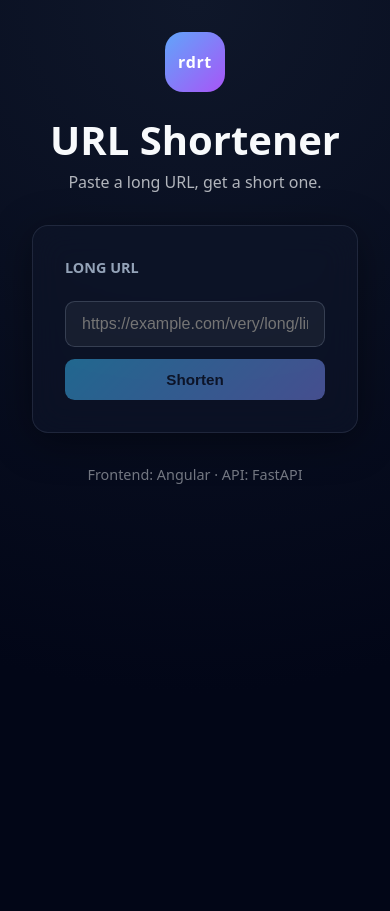
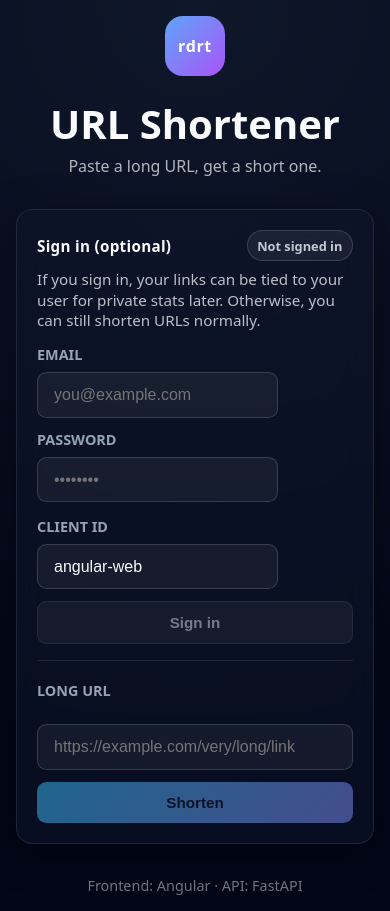
Before and after one commit to marcosamorim/url_shortener_ng, an Angular app: page / in a window 390 px wide. Before the commit the page ends 844 px from the top, so only its background shows below. Built offline with nearby package versions, Linux system fonts and the light colour scheme; what angularx-qrcode would draw is missing.

Commit message:
feat(chore): Adding auth support through our auth-service

```diff
--- a/src/app/app.css
+++ b/src/app/app.css
@@ -69,6 +69,85 @@
   text-transform: uppercase;
   color: #94a3b8;
   margin-bottom: 0.5rem;
+}
+
+/* -------------------------------------------------------
+   OPTIONAL AUTH SECTION
+-------------------------------------------------------- */
+
+.auth {
+  margin-bottom: 1rem;
+}
+
+.auth-head {
+  display: flex;
+  align-items: center;
+  justify-content: space-between;
+  gap: 1rem;
+}
+
+.auth-title {
+  font-size: 0.95rem;
+  font-weight: 700;
+  letter-spacing: 0.02em;
+}
+
+.auth-status {
+  font-size: 0.8rem;
+  font-weight: 700;
+  padding: 0.35rem 0.6rem;
+  border-radius: 999px;
+  border: 1px solid rgba(148, 163, 184, 0.25);
+  background: rgba(255, 255, 255, 0.06);
+  color: #e2e8f0;
+  white-space: nowrap;
+}
+
+.auth-status-on {
+  border-color: rgba(56, 224, 185, 0.55);
+  background: rgba(56, 224, 185, 0.12);
+  color: #a7f3d0;
+}
+
+.auth-status-off {
+  border-color: rgba(148, 163, 184, 0.25);
+  background: rgba(255, 255, 255, 0.06);
+  color: rgba(226, 232, 240, 0.85);
+}
+
+.auth-hint {
+  margin: 0.5rem 0 0.9rem;
+  opacity: 0.75;
+  font-size: 0.95rem;
+  line-height: 1.35;
+}
+
+.auth-form {
+  display: flex;
+  flex-direction: column;
+  gap: 0.9rem;
+}
+
+.auth-row {
+  display: flex;
+  gap: 1rem;
+  align-items: flex-end;
+}
+
+.auth-field {
+  flex: 1;
+  min-width: 0;
+}
+
+.auth-actions {
+  margin-top: 0.75rem;
+}
+
+.divider {
+  border: 0;
+  height: 1px;
+  background: rgba(148, 163, 184, 0.16);
+  margin: 1rem 0 1.25rem;
 }
 
 /* -------------------------------------------------------
@@ -221,7 +300,7 @@ button:disabled {
 /* ---- FULL CARD ---- */
 .qr-card {
   background: #ffffff;
-  padding: 0.6rem 0.6rem 0.8rem;  /* reduced padding */
+  padding: 0.6rem 0.6rem 0.8rem; /* reduced padding */
   border-radius: 1rem;
   border: 3px solid #38e0b9;
 
@@ -229,9 +308,9 @@ button:disabled {
   flex-direction: column;
   align-items: center;
 
-  width: auto;                   /* shrink to content */
+  width: auto; /* shrink to content */
   max-width: 230px;
-  box-shadow: 0 6px 20px rgba(0,0,0,0.12);
+  box-shadow: 0 6px 20px rgba(0, 0, 0, 0.12);
 }
 
 /* ---- URL TEXT ---- */
@@ -241,7 +320,7 @@ button:disabled {
   font-size: 1rem;
   font-weight: 700;
   color: #1f2937;
-  margin-bottom: 0.3rem;         /* smaller margin */
+  margin-bottom: 0.3rem; /* smaller margin */
   padding: 0.6rem 0.2rem 0;
   word-break: break-all;
 }
@@ -250,7 +329,7 @@ button:disabled {
 .qr-code-wrapper {
   position: relative;
   background: #ffffff;
-  padding: 0.25rem;              /* reduced padding */
+  padding: 0.25rem; /* reduced padding */
   border-radius: 0.6rem;
 }
 
@@ -271,7 +350,7 @@ button:disabled {
 }
 
 .qr-logo-inner {
-  width: 40px;                   /* slightly smaller */
+  width: 40px; /* slightly smaller */
   height: 40px;
   border-radius: 12px;
   background: linear-gradient(135deg, #60a5fa, #a855f7);
@@ -282,12 +361,8 @@ button:disabled {
   font-weight: 700;
   font-size: 0.8rem;
 
-  box-shadow: 0 2px 8px rgba(0,0,0,0.25);
+  box-shadow: 0 2px 8px rgba(0, 0, 0, 0.25);
 }
-
-/*.qr-download-btn {*/
-/*  margin-top: 0.5rem;*/
-/*}*/
 
 .qr-container {
   display: flex;
@@ -356,13 +431,6 @@ button:disabled {
 
 /* ---------- MOBILE LAYOUT TWEAKS ---------- */
 @media (max-width: 768px) {
-  /* Overall page padding – avoid giant gutters on phones */
-  .page-wrapper,
-  .app-shell,
-  body {
-    padding-left: 1rem !important;
-    padding-right: 1rem !important;
-  }
   /* Row that contains the LONG URL input + Shorten button */
   .input-row {
     display: flex;
@@ -376,12 +444,19 @@ button:disabled {
     width: 100%;
   }
 
-  .input-row .btn-primary {
-    justify-content: center; /* if your button is flex */
+  /* Auth rows should stack on mobile */
+  .auth-row {
+    flex-direction: column;
+    align-items: stretch;
+    gap: 0.75rem;
   }
 
-  /* The block that holds "SHORT URL + original" + QR.
-     Force it to stack vertical on phones. */
+  .auth-row .btn {
+    width: 100%;
+    justify-content: center;
+  }
+
+  /* Force result block to stack vertical on phones */
   .result-main {
     flex-direction: column;
     align-items: stretch;
@@ -399,7 +474,6 @@ button:disabled {
     word-break: break-all;
   }
 
-  /* Make the buttons wrap under the link and look good */
   .result-row .btn {
     flex: 1 1 auto;
     min-width: 120px;
@@ -413,4 +487,12 @@ button:disabled {
     align-self: center;
   }
 
+  /* Slightly reduce host padding on phones */
+  :host {
+    padding: 1rem;
+  }
+
+  .card {
+    padding: 1.25rem;
+  }
 }
--- a/src/app/app.html
+++ b/src/app/app.html
@@ -2,13 +2,96 @@
   <header class="header">
     <div class="logo">rdrt</div>
     <h1 class="title">URL Shortener</h1>
-    <p class="subtitle">
-      Paste a long URL, get a short one.
-    </p>
+    <p class="subtitle">Paste a long URL, get a short one.</p>
   </header>
 
   <main class="card">
-    <form class="form" (submit)="onSubmit()">
+    <!-- OPTIONAL LOGIN -->
+    <section class="auth">
+      <div class="auth-head">
+        <div class="auth-title">Sign in (optional)</div>
+
+        @if (isLoggedIn()) {
+          <div class="auth-status auth-status-on">Signed in</div>
+        } @else {
+          <div class="auth-status auth-status-off">Not signed in</div>
+        }
+      </div>
+
+      <p class="auth-hint">
+        If you sign in, your links can be tied to your user for private stats later. Otherwise, you can still shorten URLs normally.
+      </p>
+
+      @if (!isLoggedIn()) {
+        <form class="auth-form" (submit)="login()">
+          <div class="auth-row">
+            <div class="auth-field">
+              <label class="label" for="email">Email</label>
+              <input
+                id="email"
+                name="email"
+                type="email"
+                [(ngModel)]="email"
+                class="input"
+                autocomplete="email"
+                placeholder="you@example.com"
+              />
+            </div>
+
+            <div class="auth-field">
+              <label class="label" for="password">Password</label>
+              <input
+                id="password"
+                name="password"
+                type="password"
+                [(ngModel)]="password"
+                class="input"
+                autocomplete="current-password"
+                placeholder="••••••••"
+              />
+            </div>
+          </div>
+
+          <div class="auth-row">
+            <div class="auth-field">
+              <label class="label" for="clientId">Client ID</label>
+              <input
+                id="clientId"
+                name="clientId"
+                type="text"
+                [(ngModel)]="clientId"
+                class="input"
+                autocomplete="off"
+                placeholder="angular-web"
+              />
+            </div>
+
+            <button
+              type="submit"
+              class="btn btn-secondary"
+              [disabled]="isLoading() || !email.trim() || !password"
+            >
+              @if (!isLoading()) {
+                Sign in
+              } @else {
+                <span class="spinner"></span>
+              }
+            </button>
+          </div>
+        </form>
+      } @else {
+        <div class="auth-actions">
+          <button type="button" class="btn btn-secondary" (click)="logout()">
+            Sign out
+          </button>
+        </div>
+      }
+    </section>
+
+    <hr class="divider" />
+
+    <!-- SHORTEN FORM (ALWAYS AVAILABLE) -->
+    <form class="form" (ngSubmit)="onSubmit()">
       <label for="url" class="label">Long URL</label>
 
       <div class="input-row">
@@ -23,11 +106,7 @@
           autocomplete="off"
         />
 
-        <button
-          type="submit"
-          class="btn btn-primary"
-          [disabled]="isLoading() || !url"
-        >
+        <button type="submit" class="btn btn-primary" [disabled]="isLoading() || !url">
           @if (!isLoading()) {
             Shorten
           } @else {
@@ -37,9 +116,7 @@
       </div>
 
       @if (error()) {
-        <p class="error">
-          {{ error() }}
-        </p>
+        <p class="error">{{ error() }}</p>
       }
     </form>
 
@@ -59,33 +136,19 @@
                 {{ result()!.short_url }}
               </a>
 
-              <button
-                type="button"
-                class="btn btn-secondary"
-                (click)="copyShortUrl()"
-              >
+              <button type="button" class="btn btn-secondary" (click)="copyShortUrl()">
                 Copy
               </button>
 
-              <button
-                type="button"
-                class="btn btn-secondary"
-                (click)="toggleQr()"
-              >
-                @if (showQr()) {
-                  Hide QR
-                } @else {
-                  Show QR
-                }
+              <button type="button" class="btn btn-secondary" (click)="toggleQr()">
+                @if (showQr()) { Hide QR } @else { Show QR }
               </button>
             </div>
 
             <div class="meta">
               <div>
                 <div class="meta-label">Original</div>
-                <div class="meta-value original-url">
-                  {{ result()!.original_url }}
-                </div>
+                <div class="meta-value original-url">{{ result()!.original_url }}</div>
               </div>
             </div>
           </div>
@@ -132,13 +195,9 @@
     }
   </main>
 
-  <footer class="footer">
-    Frontend: Angular · API: FastAPI
-  </footer>
+  <footer class="footer">Frontend: Angular · API: FastAPI</footer>
 
   @if (toastMessage()) {
-    <div class="toast">
-      {{ toastMessage() }}
-    </div>
+    <div class="toast">{{ toastMessage() }}</div>
   }
 </div>
--- a/src/app/app.ts
+++ b/src/app/app.ts
@@ -1,15 +1,13 @@
 import { Component, ChangeDetectorRef, signal, ViewChild, ElementRef } from '@angular/core';
 import { CommonModule } from '@angular/common';
 import { FormsModule } from '@angular/forms';
-import {
-  UrlShortenerService,
-  ShortenResponse,
-} from './services/url-shortener.service';
-import { environment } from '../environments/environment';
 
 import { QRCodeComponent } from 'angularx-qrcode';
 import html2canvas from 'html2canvas';
 
+import { UrlShortenerService, ShortenResponse } from './services/url-shortener.service';
+import { AuthService } from './core/auth/auth.service';
+import { TokenService } from './services/token.service';
 
 @Component({
   selector: 'app-root',
@@ -21,7 +19,16 @@ import html2canvas from 'html2canvas';
 export class App {
   title = 'URL Shortener';
 
+  // --- Shorten form ---
   url = '';
+
+  // --- Login form (optional) ---
+  email = '';
+  password = '';
+  clientId = 'angular-web';
+
+  // --- UI state ---
+  isLoggedIn = signal(false);
 
   isLoading = signal(false);
   error = signal<string | null>(null);
@@ -30,20 +37,60 @@ export class App {
   toastMessage = signal<string | null>(null);
 
   showQr = signal(false);
-
   toggleQr() {
     this.showQr.update((v) => !v);
   }
 
   @ViewChild('qrCard') qrCardRef?: ElementRef<HTMLDivElement>;
 
-  apiBaseUrl = environment.apiBaseUrl;
-
   constructor(
     private urlShortener: UrlShortenerService,
+    private auth: AuthService,
+    private tokenService: TokenService,
     private cdr: ChangeDetectorRef,
-  ) {}
+  ) {
+    // Initial state
+    this.isLoggedIn.set(!!this.tokenService.token());
+  }
 
+  // -------------------------
+  // Auth (optional)
+  // -------------------------
+  login() {
+    this.error.set(null);
+    this.isLoading.set(true);
+
+    const email = this.email.trim();
+    const password = this.password;
+    const clientId = this.clientId.trim() || 'angular-web';
+
+    this.auth.login(email, password, clientId).subscribe({
+      next: () => {
+        this.isLoading.set(false);
+        this.isLoggedIn.set(true);
+        this.showToast('Logged in');
+        this.cdr.detectChanges();
+      },
+      error: (err) => {
+        this.isLoading.set(false);
+        const msg = err?.error?.detail || err?.message || 'Login failed';
+        this.error.set(msg);
+        this.cdr.detectChanges();
+      },
+    });
+  }
+
+  // Frontend-only logout: just remove token locally
+  logout() {
+    this.tokenService.clear();
+    this.isLoggedIn.set(false);
+    this.showToast('Logged out');
+    this.cdr.detectChanges();
+  }
+
+  // -------------------------
+  // Shorten (anonymous OR logged in)
+  // -------------------------
   onSubmit() {
     const trimmed = this.url.trim();
 
@@ -80,7 +127,7 @@ export class App {
         this.isLoading.set(false);
         const msg =
           err?.error?.detail ||
-          err.message ||
+          err?.message ||
           'Failed to shorten URL. Please try again.';
         this.error.set(msg);
         this.cdr.detectChanges();
@@ -88,21 +135,11 @@ export class App {
     });
   }
 
-  /**
-   * Adds https:// if the user didn't type a scheme.
-   */
   private normaliseUrl(raw: string): string {
     const hasScheme = /^[a-zA-Z][a-zA-Z0-9+.-]*:\/\//.test(raw);
-    if (!hasScheme) {
-      return 'https://' + raw;
-    }
-    return raw;
+    return hasScheme ? raw : `https://${raw}`;
   }
 
-  /**
-   * Validates URL using the browser URL parser and enforces http/https.
-   * Returns error message string, or null if valid.
-   */
   private validateUrl(url: string): string | null {
     try {
       const parsed = new URL(url);
@@ -110,15 +147,12 @@ export class App {
       if (!['http:', 'https:'].includes(parsed.protocol)) {
         return 'Only http and https URLs are supported.';
       }
-
       if (!parsed.hostname) {
         return 'Please enter a valid domain.';
       }
-
       if (!parsed.hostname.includes('.')) {
         return 'Please enter a full domain (e.g. example.com).';
       }
-
       return null;
     } catch {
       return 'Please enter a valid URL.';
@@ -127,10 +161,8 @@ export class App {
 
   get shortUrlLabel(): string | null {
     const url = this.result()?.short_url;
-
     if (!url) return null;
-
-    return url.replace(/^https?:\/\//, "");
+    return url.replace(/^https?:\/\//, '');
   }
 
   async copyShortUrl() {
@@ -163,15 +195,13 @@ export class App {
     const element = this.qrCardRef.nativeElement;
 
     try {
-      // Higher scale = higher resolution export
       const canvas = await html2canvas(element, {
-        scale: 3,              // 3x device resolution
-        backgroundColor: null, // keep transparency around the card
+        scale: 3,
+        backgroundColor: null,
       });
 
       const dataUrl = canvas.toDataURL('image/png');
 
-      // Build a reasonable filename from the short url
       const short = this.result()?.short_url ?? 'rdrt-link';
       const slug = short.replace(/^https?:\/\//, '').replace(/[^a-zA-Z0-9_-]/g, '_');
 
@@ -183,62 +213,17 @@ export class App {
       document.body.removeChild(link);
 
       this.showToast('QR card downloaded');
-    } catch (e) {
+    } catch {
       this.showToast('Failed to download QR card');
     }
   }
-  // Simpler solution, but doesn't work on Safari, only Chrome
-  // Leaving it here for case study mainly
-  // async copyQrCardToClipboard() {
-  //   if (!this.qrCardRef) {
-  //     this.showToast('QR card not ready');
-  //     return;
-  //   }
-  //
-  //   // Browser support check
-  //   if (
-  //     !('clipboard' in navigator) ||
-  //     typeof (window as any).ClipboardItem === 'undefined'
-  //   ) {
-  //     this.showToast('Image clipboard not supported in this browser');
-  //     return;
-  //   }
-  //
-  //   const element = this.qrCardRef.nativeElement;
-  //
-  //   try {
-  //     const canvas = await html2canvas(element, {
-  //       scale: 3,              // keep the high-res export
-  //       backgroundColor: null,
-  //     });
-  //
-  //     const blob: Blob | null = await new Promise((resolve) =>
-  //       canvas.toBlob((b) => resolve(b), 'image/png'),
-  //     );
-  //
-  //     if (!blob) {
-  //       this.showToast('Failed to copy QR card (no blob)');
-  //       return;
-  //     }
-  //
-  //     const clipboardItem = new (window as any).ClipboardItem({
-  //       [blob.type]: blob,
-  //     });
-  //
-  //     await (navigator as any).clipboard.write([clipboardItem]);
-  //     this.showToast('QR card copied!');
-  //   } catch (e) {
-  //     this.showToast('Failed to copy QR card (exception error)');
-  //   }
-  // }
-  // Solution that works on both Safari and Chrome
+
   copyQrCardToClipboard() {
     if (!this.qrCardRef) {
       this.showToast('QR card not ready');
       return;
     }
 
-    // Basic feature check
     const hasClipboardWrite =
       'clipboard' in navigator &&
       typeof (navigator as any).clipboard.write === 'function' &&
@@ -251,24 +236,16 @@ export class App {
 
     const element = this.qrCardRef.nativeElement;
 
-    // IMPORTANT: call clipboard.write immediately in the click handler,
-    // and give it a Promise that will resolve to the PNG blob.
     const clipboardItem = new (window as any).ClipboardItem({
       'image/png': new Promise<Blob>(async (resolve, reject) => {
         try {
           const canvas = await html2canvas(element, {
-            scale: 3,              // high-res
+            scale: 3,
             backgroundColor: null,
           });
 
           canvas.toBlob(
-            (blob) => {
-              if (blob) {
-                resolve(blob);
-              } else {
-                reject(new Error('Failed to create blob from canvas'));
-              }
-            },
+            (blob) => (blob ? resolve(blob) : reject(new Error('Failed to create blob'))),
             'image/png',
           );
         } catch (err) {
@@ -279,11 +256,7 @@ export class App {
 
     (navigator as any).clipboard
       .write([clipboardItem])
-      .then(() => {
-        this.showToast('QR card copied!');
-      })
-      .catch(() => {
-        this.showToast('Failed to copy QR card');
-      });
+      .then(() => this.showToast('QR card copied!'))
+      .catch(() => this.showToast('Failed to copy QR card'));
   }
 }
--- /dev/null
+++ b/src/app/core/auth/auth.interceptor.ts
@@ -0,0 +1,12 @@
+import { HttpInterceptorFn } from '@angular/common/http';
+import { inject } from '@angular/core';
+import { TokenService } from '../../services/token.service';
+
+
+export const authInterceptor: HttpInterceptorFn = (req, next) => {
+  const token = inject(TokenService).get();
+
+  if (!token) return next(req);
+
+  return next(req.clone({ setHeaders: { Authorization: `Bearer ${token}` } }));
+};
--- /dev/null
+++ b/src/app/core/auth/auth.service.ts
@@ -0,0 +1,48 @@
+import { Injectable } from '@angular/core';
+import { HttpClient, HttpHeaders } from '@angular/common/http';
+import { Observable, tap } from 'rxjs';
+import { environment } from '../../../environments/environment';
+import { TokenService } from '../../services/token.service';
+
+export interface TokenResponse {
+  access_token: string;
+  token_type?: string;
+}
+
+@Injectable({ providedIn: 'root' })
+export class AuthService {
+  private readonly authBaseUrl = environment.AUTH_API_BASE_URL;
+
+  constructor(
+    private http: HttpClient,
+    private tokenService: TokenService,
+  ) {}
+
+  login(email: string, password: string, clientId?: string): Observable<TokenResponse> {
+    const body = new URLSearchParams();
+    body.set('username', email);
+    body.set('password', password);
+    if (clientId) body.set('client_id', clientId);
+
+    const headers = new HttpHeaders({
+      'Content-Type': 'application/x-www-form-urlencoded',
+    });
+
+    return this.http
+      .post<TokenResponse>(`${this.authBaseUrl}/auth/login`, body.toString(), { headers })
+      .pipe(
+        tap((res) => {
+          // THIS is what you are missing
+          this.tokenService.set(res.access_token);
+        }),
+      );
+  }
+
+  logout() {
+    this.tokenService.clear();
+  }
+
+  isLoggedIn(): boolean {
+    return !!this.tokenService.get();
+  }
+}
--- /dev/null
+++ b/src/app/services/token.service.ts
@@ -0,0 +1,39 @@
+import { Injectable, signal } from '@angular/core';
+
+const STORAGE_KEY = 'rdrt_access_token';
+
+@Injectable({ providedIn: 'root' })
+export class TokenService {
+  token = signal<string | null>(null);
+
+  constructor() {
+    this.token.set(this.read());
+  }
+
+  set(token: string) {
+    if (!this.isBrowser()) return;
+
+    localStorage.setItem(STORAGE_KEY, token);
+    this.token.set(token);
+  }
+
+  clear() {
+    if (!this.isBrowser()) return;
+
+    localStorage.removeItem(STORAGE_KEY);
+    this.token.set(null);
+  }
+
+  get(): string | null {
+    return this.token();
+  }
+
+  private read(): string | null {
+    if (!this.isBrowser()) return null;
+    return localStorage.getItem(STORAGE_KEY);
+  }
+
+  private isBrowser(): boolean {
+    return typeof window !== 'undefined' && !!window.localStorage;
+  }
+}
--- a/src/app/services/url-shortener.service.ts
+++ b/src/app/services/url-shortener.service.ts
@@ -1,7 +1,8 @@
 import { Injectable } from '@angular/core';
-import { HttpClient } from '@angular/common/http';
+import { HttpClient, HttpHeaders } from '@angular/common/http';
 import { Observable } from 'rxjs';
 import { environment } from '../../environments/environment';
+import { TokenService } from './token.service';
 
 export interface ShortenResponse {
   code: string;
@@ -9,17 +10,41 @@ export interface ShortenResponse {
   original_url: string;
 }
 
-@Injectable({
-  providedIn: 'root',
-})
+export interface StatsPublic {
+  code: string;
+  clicks: number;
+}
+
+export interface StatsPrivate extends StatsPublic {
+  original_url: string;
+  owner_client_id: string;
+  created_by_user_id?: string | null;
+  source_type: string;
+  created_at?: string;
+  expires_at?: string | null;
+  is_active: boolean;
+  extras?: Record<string, unknown> | null;
+}
+
+@Injectable({ providedIn: 'root' })
 export class UrlShortenerService {
-  private readonly apiBaseUrl = environment.apiBaseUrl;
+  private readonly apiBaseUrl = environment.SHORTENER_API_BASE_URL;
 
-  constructor(private http: HttpClient) {}
+  constructor(private http: HttpClient, private tokenService: TokenService) {}
 
   shorten(url: string): Observable<ShortenResponse> {
-    return this.http.post<ShortenResponse>(`${this.apiBaseUrl}/api/shorten`, {
-      url,
+    return this.http.post<ShortenResponse>(`${this.apiBaseUrl}/api/shorten`, { url });
+  }
+
+  stats(code: string): Observable<StatsPublic | StatsPrivate> {
+    return this.http.get<StatsPublic | StatsPrivate>(`${this.apiBaseUrl}/api/stats/${code}`, {
+      headers: this.authHeadersIfAny(),
     });
   }
+
+  private authHeadersIfAny(): HttpHeaders | undefined {
+    const token = this.tokenService.token();
+    if (!token) return undefined;
+    return new HttpHeaders({ Authorization: `Bearer ${token}` });
+  }
 }
--- a/src/environments/environment.prod.ts
+++ b/src/environments/environment.prod.ts
@@ -1,4 +1,8 @@
 export const environment = {
   production: true,
-  apiBaseUrl: 'https://rdrt.uk',
+  SHORTENER_API_BASE_URL: 'https://api.rdrt.uk',
+  AUTH_API_BASE_URL: 'https://auth.rdrt.uk',
+  AUTH_TOKEN_PATH: '/auth/login',
+  AUTH_CLIENT_ID: 'angular-web',
+
 };
--- a/src/environments/environment.ts
+++ b/src/environments/environment.ts
@@ -1,4 +1,7 @@
 export const environment = {
   production: false,
-  apiBaseUrl: 'http://localhost:8000', // URL Shortener API (local)
+  SHORTENER_API_BASE_URL: 'http://localhost:8000',
+  AUTH_API_BASE_URL: 'http://localhost:8001',
+  AUTH_TOKEN_PATH: '/auth/login',
+  AUTH_CLIENT_ID: 'angular-web',
 };
--- a/src/main.ts
+++ b/src/main.ts
@@ -1,7 +1,14 @@
+import { provideHttpClient, withFetch, withInterceptors } from '@angular/common/http';
 import { bootstrapApplication } from '@angular/platform-browser';
-import { provideHttpClient, withFetch } from '@angular/common/http';
+
 import { App } from './app/app';
+import { authInterceptor } from './app/core/auth/auth.interceptor';
 
 bootstrapApplication(App, {
-  providers: [provideHttpClient(withFetch())],
+  providers: [
+    provideHttpClient(
+      withFetch(),
+      withInterceptors([authInterceptor]),
+    ),
+  ],
 }).catch((err) => console.error(err));
```
Also changed, not shown: 1 other file (tests, documents, lock files or other folders).
